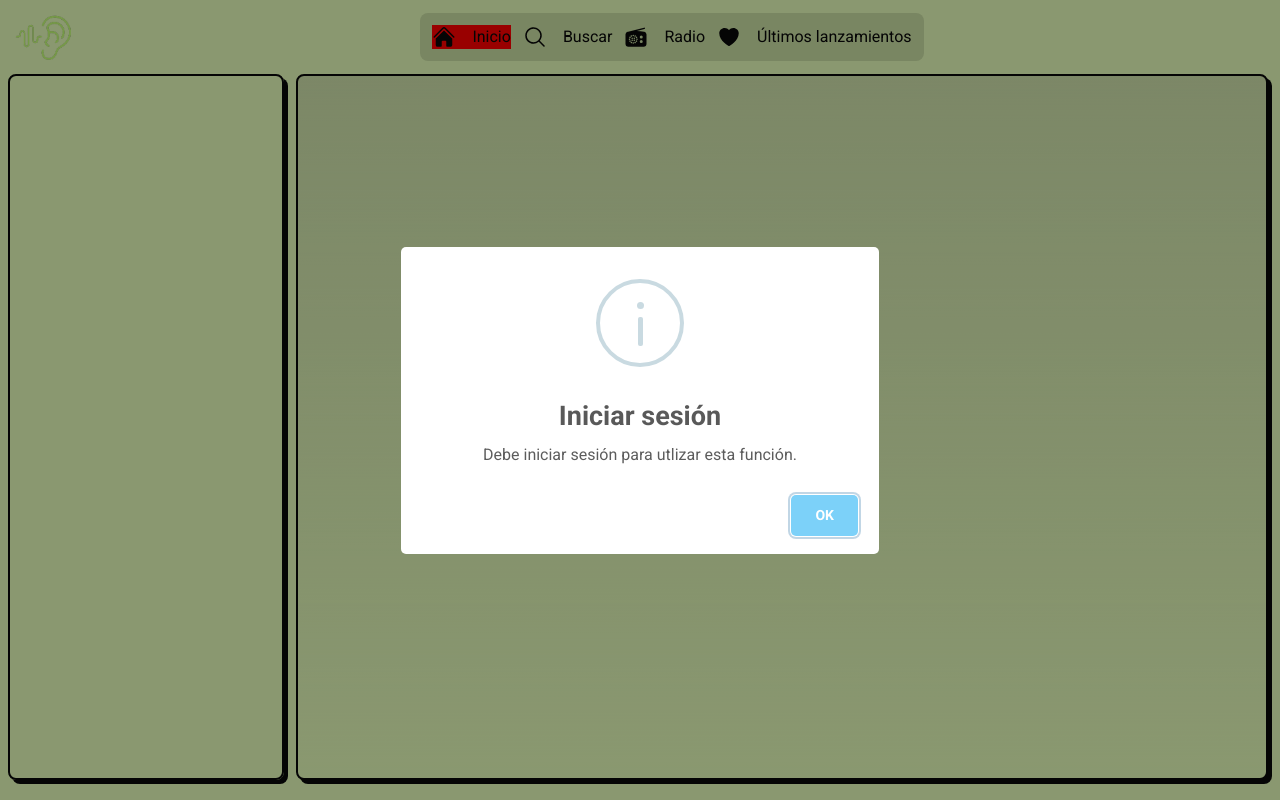
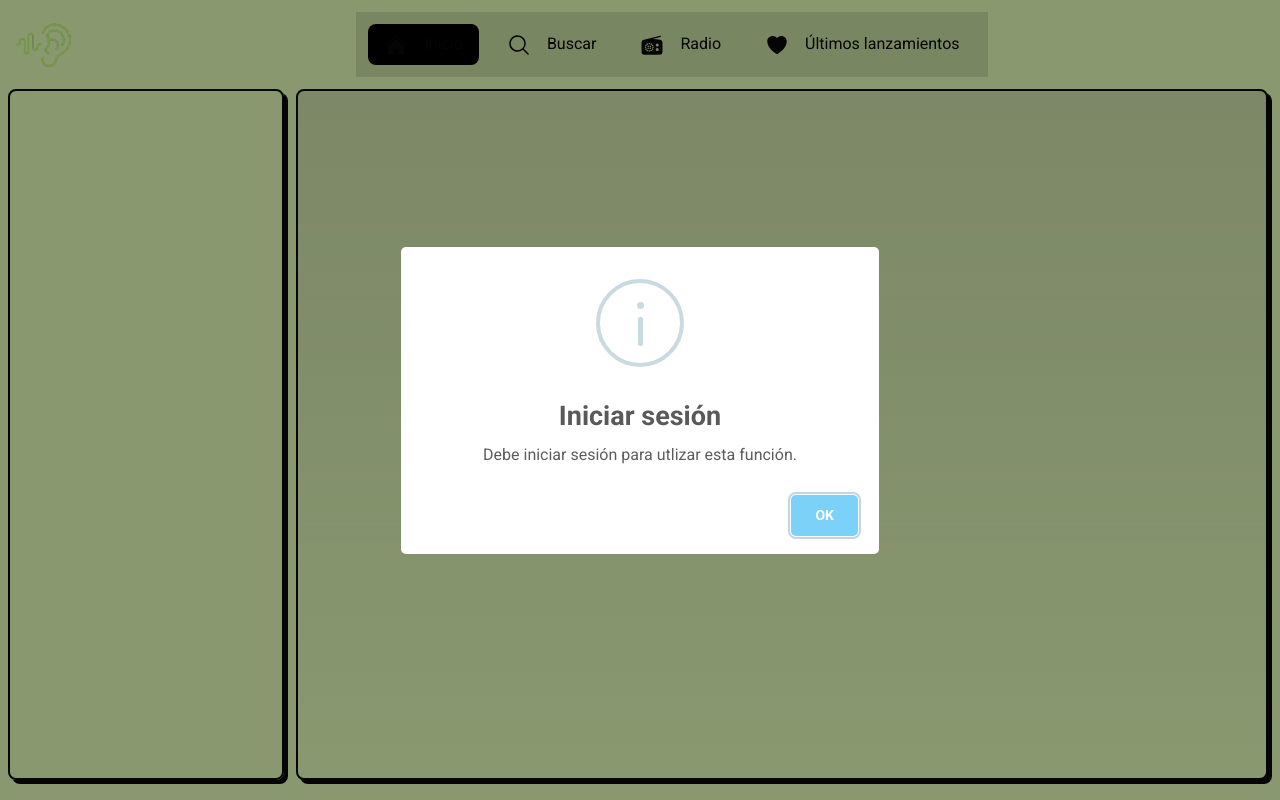
Before and after one commit to walterlarrea/sonoro2, a Next.js app: page / in a window 1280 px wide. Built offline with nearby package versions, Linux system fonts and the light colour scheme; no server answers.

Commit message:
fix: side burger menu

```diff
--- a/src/components/HeaderProfileButton.js
+++ b/src/components/HeaderProfileButton.js
@@ -1,7 +1,6 @@
 'use-client';
 import { useRouter } from "next/navigation";
-import { useState, useEffect, useRef } from "react";
-import { getCurrentUser } from "@/services/spotifyService";
+import { useState, useRef } from "react";
 import { useSessionContext } from "@/context/sessionProvider";
 import SideMenuMobile from "./SideMenuMobile";
 
@@ -49,8 +48,11 @@ const HeaderProfileButton = () => {
     bg-zinc-200`)
 
   const handleOpenMenu = () => {
-    setShowSideMenu(true)
-    // router.push('/profile')
+    if (window.innerWidth < 768) {
+      setShowSideMenu(true)
+    } else {
+      router.push('/profile')
+    }
   }
 
   const handleCloseMenu = () => {
--- a/src/components/NavBar.module.css
+++ /dev/null
@@ -1,3 +0,0 @@
-.active {
-  background-color: red;
-}
--- a/src/components/Navbar.js
+++ b/src/components/Navbar.js
@@ -1,56 +1,63 @@
+'use client'
 import React from "react";
 import Link from "next/link";
-import styles from './NavBar.module.css'
+import { usePathname } from 'next/navigation';
 import { HomeIcon, HeartIcon, MagnifyingGlassIcon, RadioIcon } from "@heroicons/react/24/solid";
 import { useTranslation } from "react-i18next";
+import { useState, useEffect } from "react";
 
 const Navbar = ({ column }) => {
-  const { t } = useTranslation();
+  const { t } = useTranslation()
+  const currentPathName = usePathname()
+  const [selecteditem, setSelectedItem] = useState(undefined)
+
+  useEffect(() => {
+    setSelectedItem(currentPathName)
+  }, [currentPathName])
 
   const flexDir = column ?
     'flex-col' // space-y-3'
     : 'flex-row' // space-x-3'
 
-  const linkClassNames = 'ms-3 mt-3'
+  const linkClassNames = 'py-2 px-4 rounded-lg hover:bg-gray-900'
 
   return (
     <nav
       className={`
         flex
         ${flexDir}
-        rounded-lg
+        gap-3
       text-[#080808]
       dark:text-[#e5fdba]
       bg-[#c9dea3]
       dark:bg-[#34392A]
-        pe-3
-        pb-3
+        p-3
         whitespace-nowrap
         flex-wrap`}>
 
       <Link
-        className={`${linkClassNames} ${styles.active}`}
+        className={`${linkClassNames} ${selecteditem === '/' && 'bg-black'}`}
         href='/'>
         <HomeIcon className="h-6 w-6 me-4 inline-block" />
         {t('aside.home')}
       </Link>
 
       <Link
-        className={linkClassNames}
+        className={`${linkClassNames} ${selecteditem === '/search' && 'bg-black'}`}
         href='/search'>
         <MagnifyingGlassIcon className="h-6 w-6 me-4 inline-block" />
         {t('aside.search')}
       </Link>
 
       <Link
-        className={linkClassNames}
+        className={`${linkClassNames} ${selecteditem === '/radio' && 'bg-black'}`}
         href='/radio'>
         <RadioIcon className="h-6 w-6 me-4 inline-block" />
         Radio
       </Link>
 
       <Link
-        className={linkClassNames}
+        className={`${linkClassNames} ${selecteditem === '/new-releases' && 'bg-black'}`}
         href='/new-releases'>
         <HeartIcon className="h-6 w-6 me-4 inline-block" />
         {t('aside.ultimate')}
--- a/src/components/SideMenuMobile.js
+++ b/src/components/SideMenuMobile.js
@@ -1,33 +1,72 @@
 import { useRouter } from "next/navigation"
 import Navbar from "./Navbar"
 import Sidebar from "./Sidebar"
+import { UserCircleIcon } from "@heroicons/react/24/solid";
 
 const SideMenuMobile = ({ visible, closeHandler }) => {
   const router = useRouter();
 
   return (
-    <div
-      className={`
+    <>
+      <div
+        className={`
         absolute
+        md:hidden
         z-20
         top-0
+        left-0
+        h-full
+        w-[10%]
+        bg-black
+        opacity-80
+        ${visible ? 'block' : 'hidden'}`}>
+      </div>
+
+      <div
+        className={`
+        absolute
+        flex
+        flex-col
+        z-20
+        top-0
+        right-0
         w-[90%]
         h-full
-        p-8
+        p-3
         md:hidden
-        flex-col
-        items-center
         transition-all
         bg-[#e5fdba]
         dark:bg-[#34392A]
-        overflow-y-auto
-        ${visible ? 'right-0 flex' : 'left-full hidden'}`}>
-      <button className="absolute top-0 right-0 bg-blue-400" onClick={closeHandler}>cerrar</button>
-      <button className="" onClick={() => router.push('/profile')}>Mi perfil</button>
+        ${visible ? 'block' : 'hidden'}`}>
+        <div className="text-end mb-3">
+          <button
+            className="
+            rounded-lg
+            px-6
+            py-4
+            text-md
+            font-semibold
+            hover:border-zinc-200
+            transition
+            duration-200
+            shadow-neobrutalism
+            uppercase"
+            onClick={closeHandler}>cerrar</button>
+        </div>
 
-      <Navbar background={'bg-white'} column={true} />
-      <Sidebar />
-    </div>
+        <div className="flex flex-col overflow-auto w-full">
+          <button
+            className="px-4 py-2 mt-4 mx-3 text-left rounded-lg hover:bg-gray-900"
+            onClick={() => router.push('/profile')}>
+            <UserCircleIcon className="h-6 w-6 me-4 inline-block" />
+            Mi perfil
+          </button>
+
+          <Navbar background={'bg-white'} column={true} />
+          <Sidebar />
+        </div>
+      </div>
+    </>
   )
 }
 
--- a/src/components/alerts/SessionErrorAlert.js
+++ b/src/components/alerts/SessionErrorAlert.js
@@ -1,5 +1,5 @@
 'use client';
-import { useEffect, useState } from 'react';
+import { useEffect } from 'react';
 import { useRouter, usePathname } from 'next/navigation';
 import { useSessionRefresh } from '@/hooks/useSessionRefresh'
 import { useSessionContext } from '@/context/sessionProvider';
```
